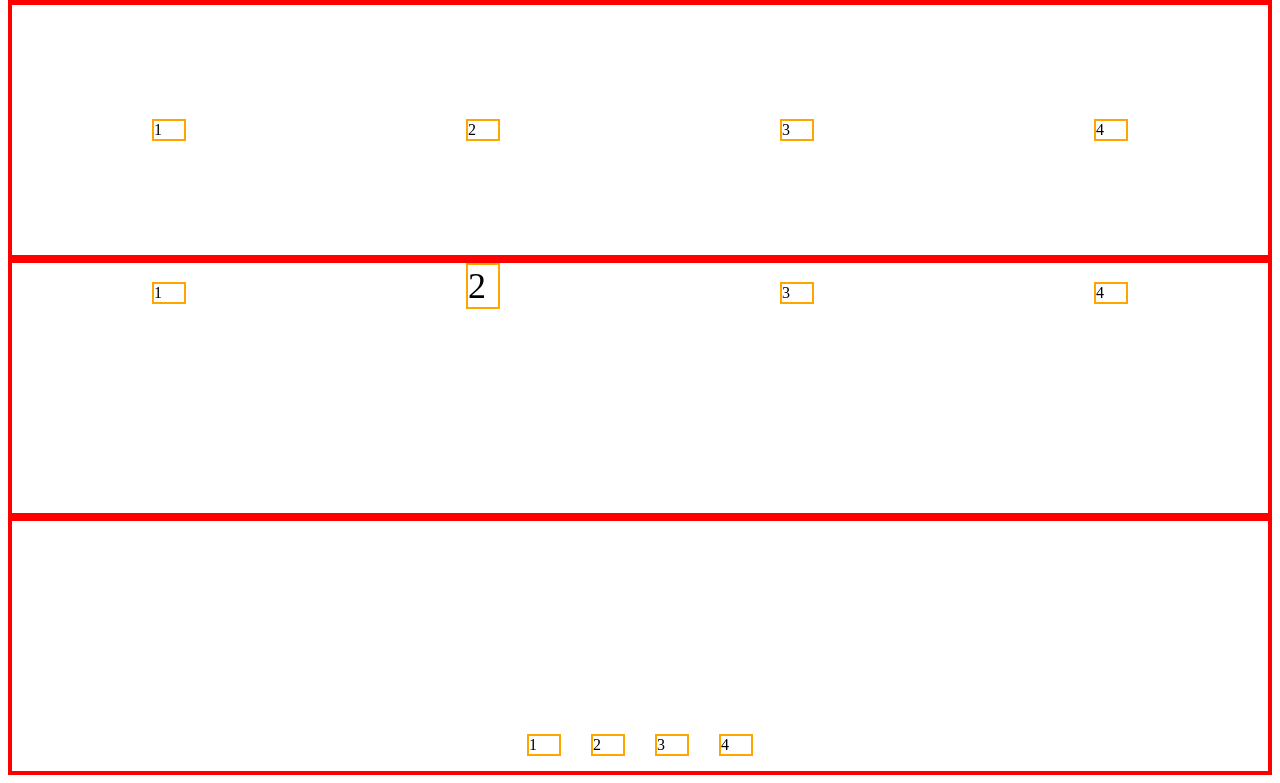
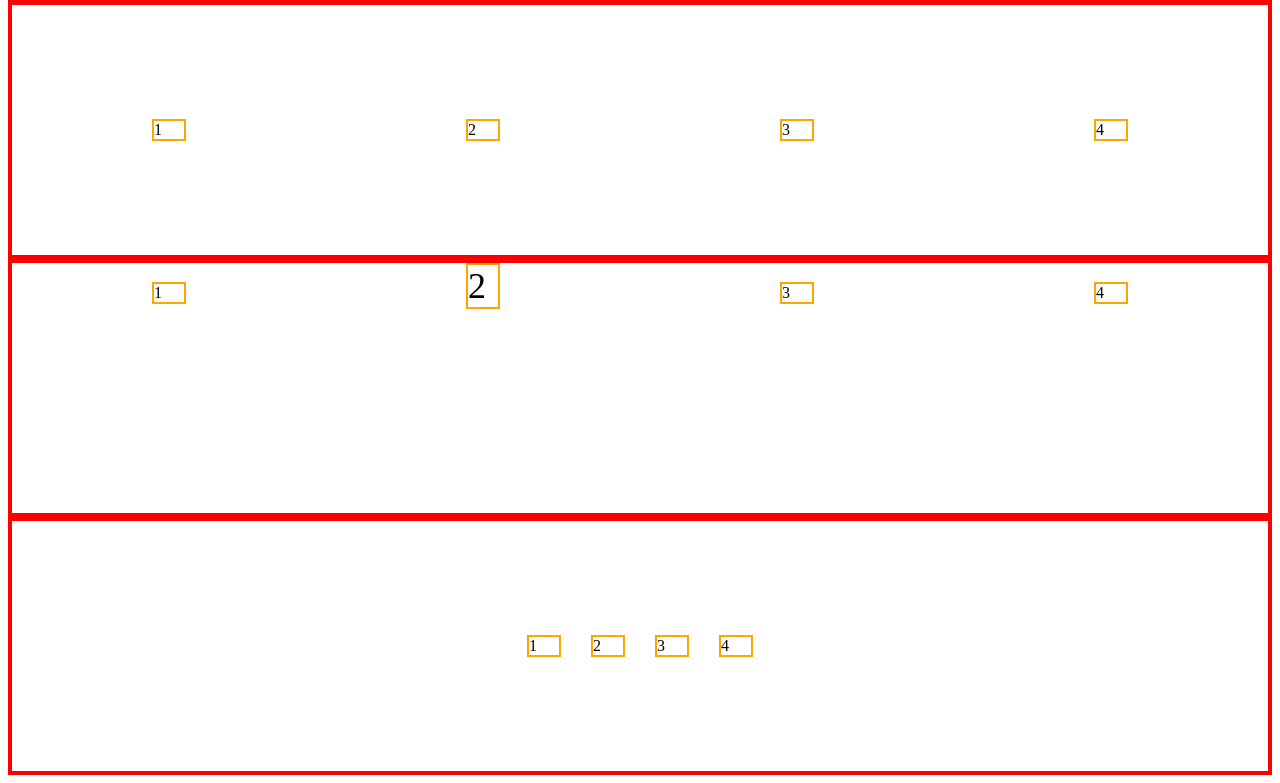
Before and after one commit to ViniPerpetuo/Curso-Front-Daniel, a plain HTML site: page flexbox/flexbox.html in a window 1280 px wide. Shown: the part 539-1322 px from the top of the page. Drawn offline with Linux system fonts and the light colour scheme.

Commit message:
feat: flex-wrap + align items/content

```diff
--- a/flexbox/flexbox.html
+++ b/flexbox/flexbox.html
@@ -56,8 +56,8 @@
         .flex-container5 {
             justify-content: center;
             align-items: flex-end;
-            align-content: flex-start;
-            /* flex-wrap: nowrap; */
+            align-content: center;
+            flex-wrap: wrap;
         }
 
         .flex-container5 div{
```
